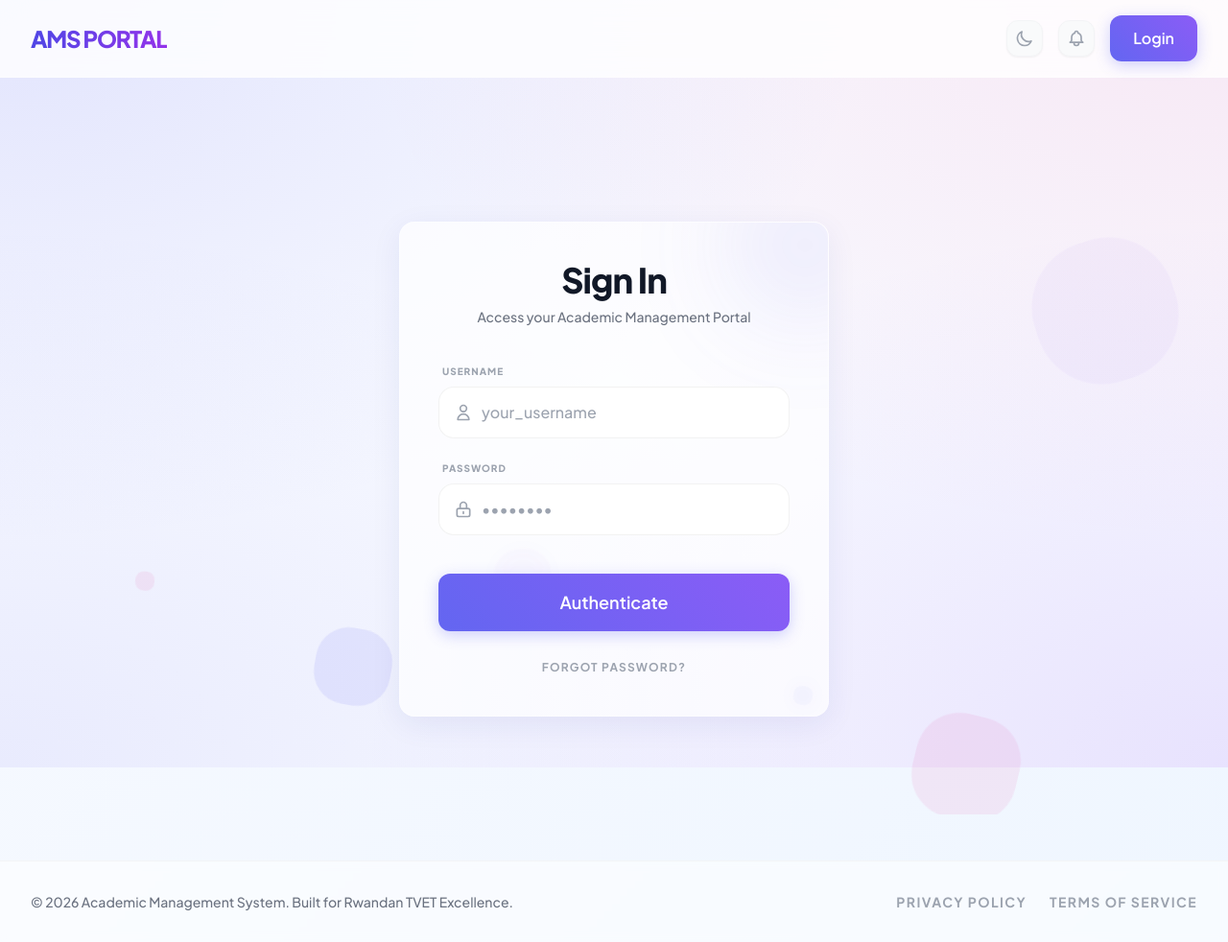
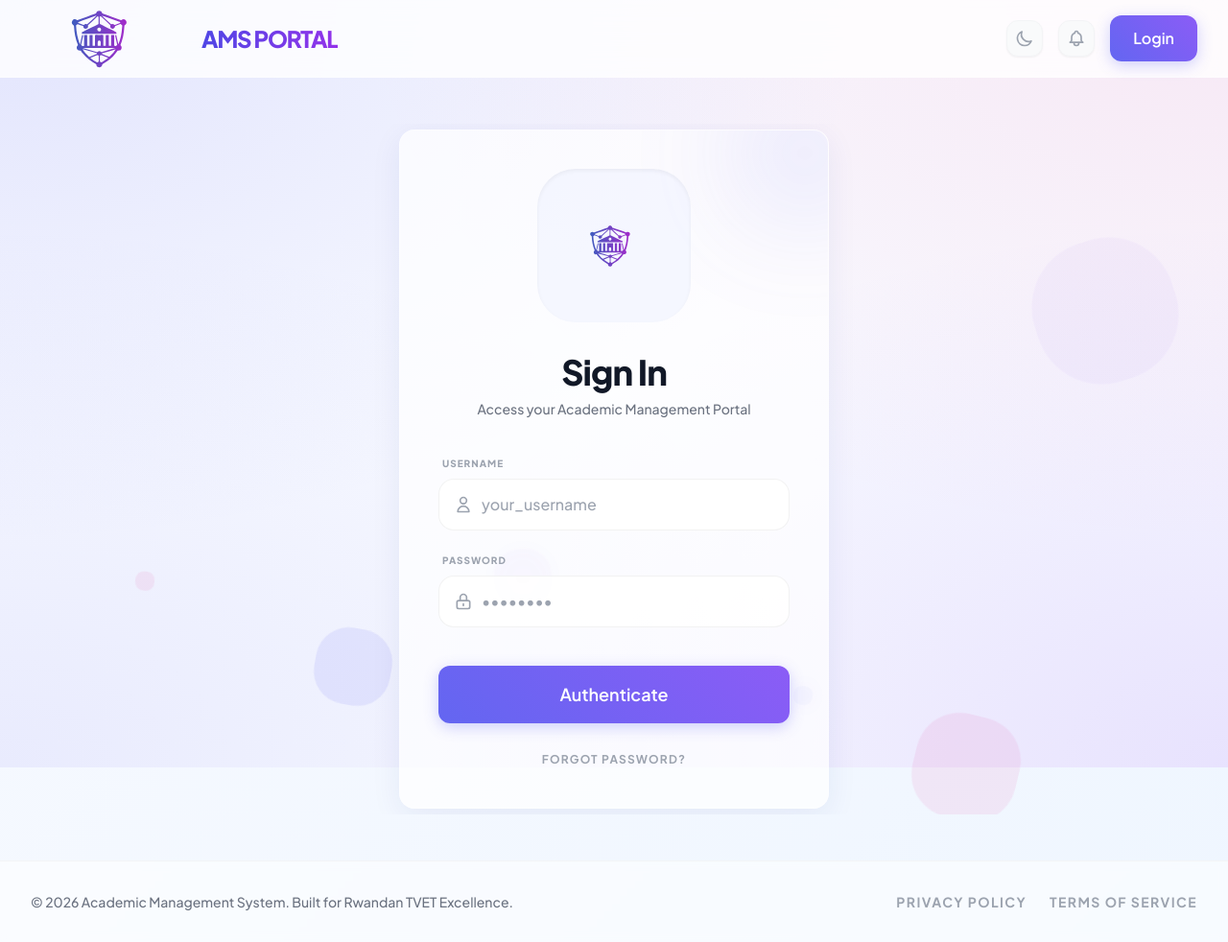
Before and after one commit to JosefMarie/AMS, a Django app: page /login/ in a window 1280 px wide. Shown: the whole page at 96% size. Run offline with Django 5.2, Linux system fonts and the light colour scheme; data comes from the database, SQL or seed files in the repository; some libraries are stand-ins or nearby versions.

Commit message:
Added a Logo and a Favicon

```diff
--- a/templates/base.html
+++ b/templates/base.html
@@ -8,6 +8,7 @@
     <script src="https://cdn.tailwindcss.com"></script>
     {% load static %}
     <link rel="stylesheet" href="{% static 'css/premium.css' %}">
+    <link rel="icon" type="image/svg+xml" href="{% static 'img/AMS.svg' %}">
     <script>
         tailwind.config = {
             darkMode: 'class'
@@ -30,9 +31,11 @@
         <div class="max-w-7xl mx-auto px-4 sm:px-6 lg:px-8">
             <div class="flex justify-between h-20 items-center">
                 <div class="flex items-center gap-8">
-                    <a href="{% url 'home' %}" class="flex items-center gap-3 group">
+                    <a href="{% url 'home' %}" class="flex items-center gap-6 group">
                         {% if site_settings.site_logo %}
-                        <img src="{{ site_settings.site_logo.url }}" alt="Logo" class="w-10 h-10 object-contain">
+                        <img src="{{ site_settings.site_logo.url }}" alt="Logo" class="h-16 w-auto object-contain transition-all duration-500 group-hover:scale-110">
+                        {% else %}
+                        <img src="{% static 'img/AMS.svg' %}" alt="Logo" class="h-16 w-auto object-contain transition-all duration-500 group-hover:scale-110">
                         {% endif %}
                         <span
                             class="text-2xl font-extrabold tracking-tighter text-transparent bg-clip-text bg-gradient-to-r from-indigo-600 to-purple-600">
--- a/templates/login.html
+++ b/templates/login.html
@@ -1,4 +1,5 @@
 {% extends 'base.html' %}
+{% load static %}
 
 {% block content %}
 <div class="h-[calc(100vh-5rem)] flex items-center justify-center px-4 sm:px-6 lg:px-8 relative overflow-hidden">
@@ -22,6 +23,13 @@
         </div>
 
         <div class="text-center mb-10 relative z-10">
+            <div class="inline-flex p-6 rounded-[2.5rem] bg-indigo-50/50 mb-8 group hover:scale-105 transition-transform duration-700 shadow-inner">
+                {% if site_settings.site_logo %}
+                <img src="{{ site_settings.site_logo.url }}" alt="Logo" class="w-28 h-28 object-contain">
+                {% else %}
+                <img src="{% static 'img/AMS.svg' %}" alt="Logo" class="w-28 h-28 object-contain">
+                {% endif %}
+            </div>
             <h2 class="text-4xl font-extrabold text-gray-900 tracking-tight mb-2">Sign In</h2>
             <p class="text-sm text-gray-500 font-medium">Access your Academic Management Portal</p>
         </div>
```
Also changed, not shown: 1x/Artboard 1.png (added), AMS.svg (added), AMS_PS.png (added), static/img/AMS.svg (added).
